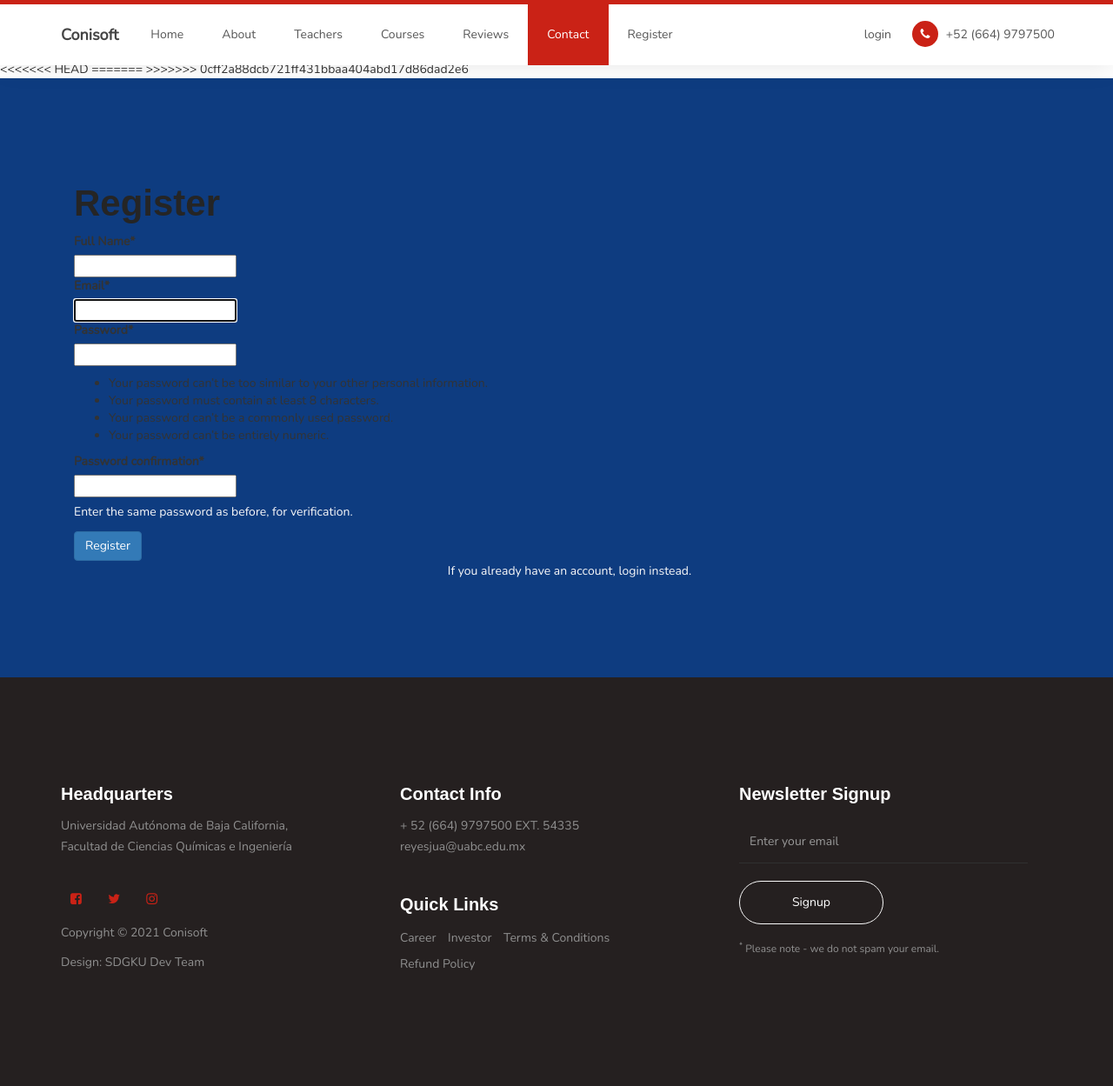
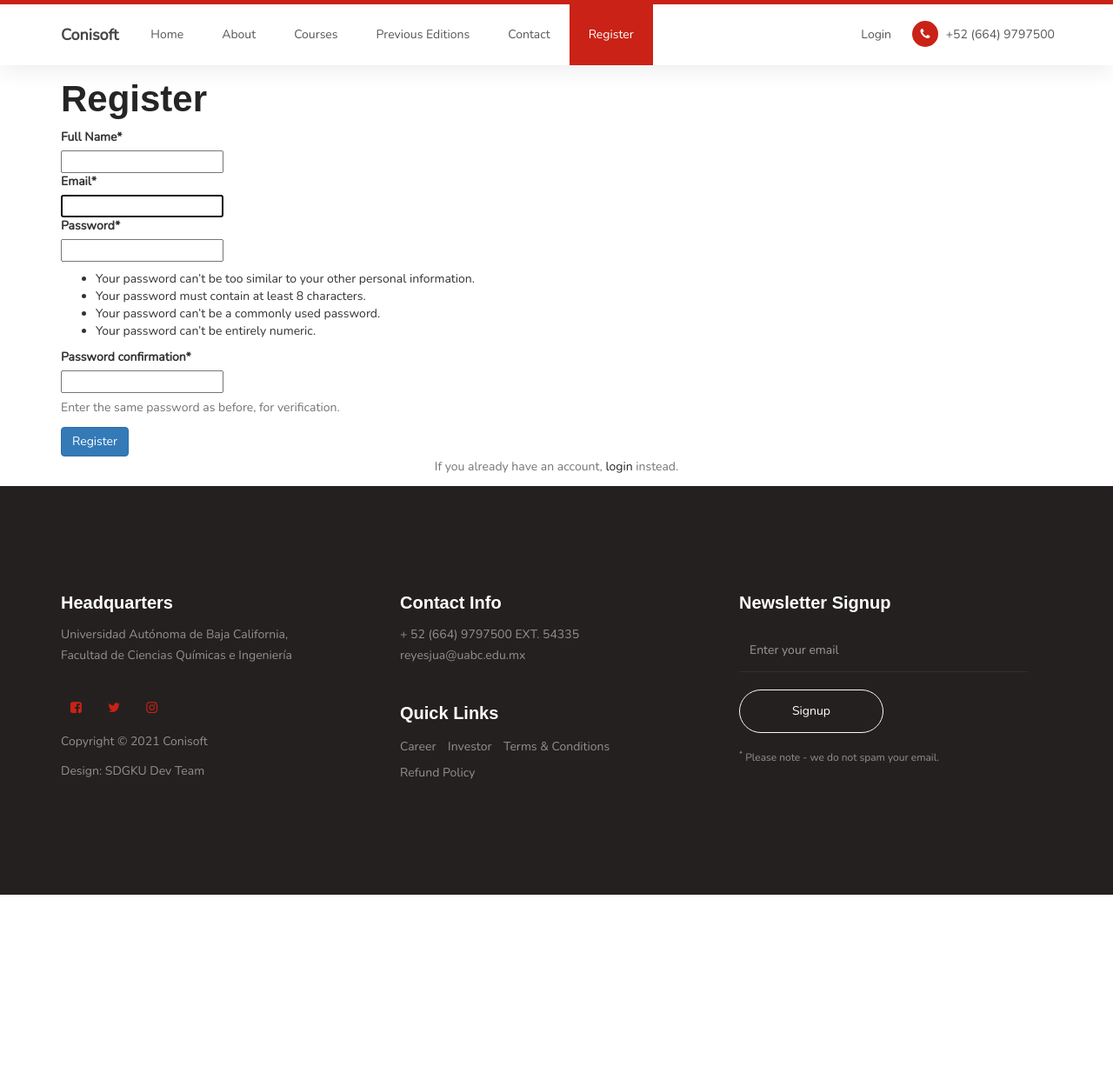
Before and after one commit to Conisoft-Dev/Conisoft, a Django app: page /register in a window 1280 px wide. Shown: the whole page at 87% size. After the commit the page ends 1029 px from the top, so only its background shows below. Run offline with Django 3.2, Linux system fonts and the light colour scheme; some libraries are stand-ins or nearby versions; some web fonts are replaced.

Commit message:
Fixed Links, Changes to User Registration

```diff
--- a/Conisoft/templates/base.html
+++ b/Conisoft/templates/base.html
@@ -41,7 +41,6 @@ https://templatemo.com/tm-516-known
           </div>
      </section>
 
-<<<<<<< HEAD
 
      <!-- MENU -->
      <section class="navbar custom-navbar navbar-fixed-top" role="navigation">
@@ -55,19 +54,19 @@ https://templatemo.com/tm-516-known
                     </button>
 
                     <!-- lOGO TEXT HERE -->
-                    <a href="#" class="navbar-brand">Conisoft</a>
+                    <a href="{% url 'home' %}" class="navbar-brand">Conisoft</a>
                </div>
 
                <!-- MENU LINKS -->
                <div class="collapse navbar-collapse">
                     <ul class="nav navbar-nav">
-                         <li><a href="#top" class="smoothScroll">Home</a></li>
-                         <li><a href="#about" class="smoothScroll">About</a></li>
-                         <li><a href="#team" class="smoothScroll">Teachers</a></li>
-                         <li><a href="#courses" class="smoothScroll">Courses</a></li>
-                         <li><a href="#testimonial" class="smoothScroll">Reviews</a></li>
-                         <li><a href="#contact" class="smoothScroll">Contact</a></li>
-                         {% if not user.is_authenticated %} <li><a href="/register">Register</a></li>{% endif %}
+                         <li class="{% if request.path == '/' %} active {% endif %}"><a href="#home" class="smoothScroll">Home</a></li>
+                         <li><a href="{% if request.path == '/register' %} /#about {% else %}#about{% endif %}" class="smoothScroll">About</a></li>
+                         <!-- <li><a href="#team" class="smoothScroll">Teachers</a></li> -->
+                         <li><a href="{% if request.path == '/register' %} /#courses {% else %}#courses{% endif %} " class="smoothScroll">Courses</a></li>
+                         <li><a href="{% if request.path == '/register' %} /#testimonial {% else %}#testimonial{% endif %}" class="smoothScroll">Previous Editions</a></li>
+                         <li><a href="{% if request.path == '/register' %} /#contact {% else %}#contact{% endif %}" class="smoothScroll">Contact</a></li>
+                         {% if not user.is_authenticated %} <li class="{% if request.path == '/register' %} active {% endif %}"><a href="/register">Register</a></li>{% endif %}
                     </ul>
 
                     <ul class="nav navbar-nav navbar-right">
@@ -75,11 +74,11 @@ https://templatemo.com/tm-516-known
                     </ul>
                     {% if not user.is_authenticated %}
                     <ul class="nav navbar-nav navbar-right">
-                         <li><a href="/login">login</a></li>
+                         <li><a href="/login">Login</a></li>
                     </ul>
                     {% else %}
                     <ul class="nav navbar-nav navbar-right">
-                         <li><a href="/logout">logout</a></li>
+                         <li><a href="/logout">Logout</a></li>
                     </ul>
                     {% endif %}
 
@@ -88,8 +87,6 @@ https://templatemo.com/tm-516-known
           </div>
      </section>
 
-=======
->>>>>>> 0cff2a88dcb721ff431bbaa404abd17d86dad2e6
      <!-- MAIN -->
      <main>
           {% block content %}
--- a/Conisoft/templates/index.html
+++ b/Conisoft/templates/index.html
@@ -1,51 +1,6 @@
 {% extends 'base.html' %}
 {% load static %}
 {% block content %}
-<!-- MENU -->
-<section class="navbar custom-navbar navbar-fixed-top" role="navigation">
-     <div class="container">
-
-          <div class="navbar-header">
-               <button class="navbar-toggle" data-toggle="collapse" data-target=".navbar-collapse">
-                    <span class="icon icon-bar"></span>
-                    <span class="icon icon-bar"></span>
-                    <span class="icon icon-bar"></span>
-               </button>
-
-               <!-- lOGO TEXT HERE -->
-               <a href="#" class="navbar-brand">Conisoft</a>
-          </div>
-
-          <!-- MENU LINKS -->
-          <div class="collapse navbar-collapse">
-               <ul class="nav navbar-nav navbar-nav-first">
-                    <li><a href="#top" class="smoothScroll">Home</a></li>
-                    <li><a href="#about" class="smoothScroll">About</a></li>
-                    <li><a href="#team" class="smoothScroll">Teachers</a></li>
-                    <li><a href="#courses" class="smoothScroll">Courses</a></li>
-                    <li><a href="#testimonial" class="smoothScroll">Reviews</a></li>
-                    <li><a href="#contact" class="smoothScroll">Contact</a></li>
-                    <li><a href="{% url 'register' %}" class= '{% if request.path == "register" %} active {% endif %}' >Register</a></li>
-               </ul>
-
-               <ul class="nav navbar-nav navbar-right">
-                    <li><a href="#"><i class="fa fa-phone"></i> +52 (664) 9797500</a></li>
-               </ul>
-               {% if not user.is_authenticated %}
-               <ul class="nav navbar-nav navbar-right">
-                    <li><a href="/login">login</a></li>
-               </ul>
-               {% else %}
-               <ul class="nav navbar-nav navbar-right">
-                    <li><a href="/logout">logout</a></li>
-               </ul>
-               {% endif %}
-
-          </div>
-
-     </div>
-</section>
-
 
 <!-- HOME -->
 <section id="home">
--- a/Conisoft/templates/register.html
+++ b/Conisoft/templates/register.html
@@ -1,14 +1,6 @@
-{% extends "index.html" %}
+{% extends "base.html" %}
 
-{% block form %}
-{% load crispy_forms_tags %}
-
-<!--Register-->
-<section id="contact">
-	<div class="container">
-		 <div class="row">
-
-			  <div class="col-md-6 col-sm-12">
+{% block content %}
 {% load crispy_forms_tags %}
 
 <!--Register-->
@@ -21,40 +13,6 @@
 	</form>
 	<p class="text-center">If you already have an account, <a href="/login">login</a> instead.</p>
 </div>
-			  </div>
-
-		 </div>
-	</div>
-</section>
 
 
 {% endblock %}
-
-{% block content %}
-{% load crispy_forms_tags %}
-
-<!--Register-->
-<section id="contact">
-	<div class="container">
-		 <div class="row">
-
-			  <div class="col-md-6 col-sm-12">
-				   {% load crispy_forms_tags %}
-
-				   <!--Register-->
-				   <div class="container py-5">
-						<h1>Register</h1>
-						<form method="POST">
-							 {% csrf_token %}
-							 {{ register_form|crispy }}
-							 <button class="btn btn-primary" type="submit">Register</button>
-						</form>
-						<p class="text-center">If you already have an account, <a href="/login">login</a> instead.</p>
-				   </div>
-			  </div>
-
-		 </div>
-	</div>
-</section>
-
-{% endblock %}
```
Also changed, not shown: Conisoft/db.sqlite3. Lines whose indentation alone changed are shown as unchanged.
